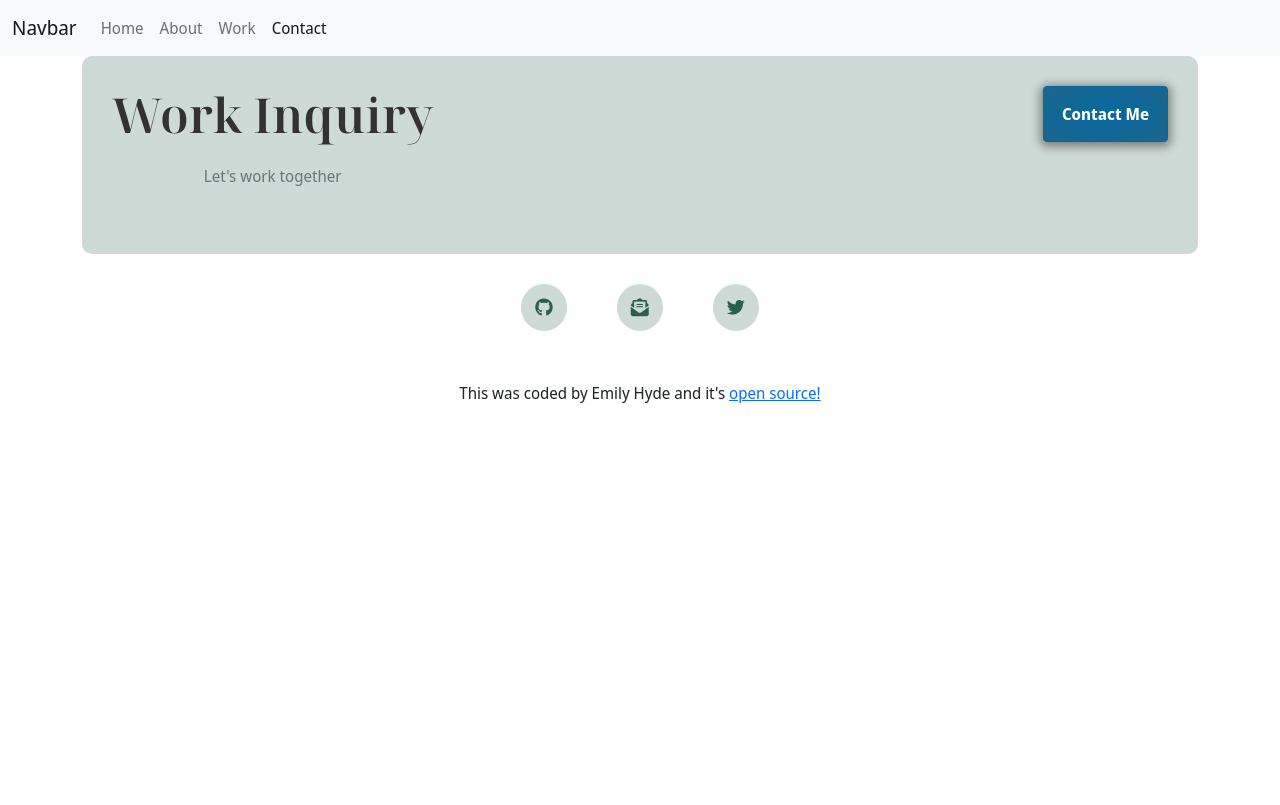
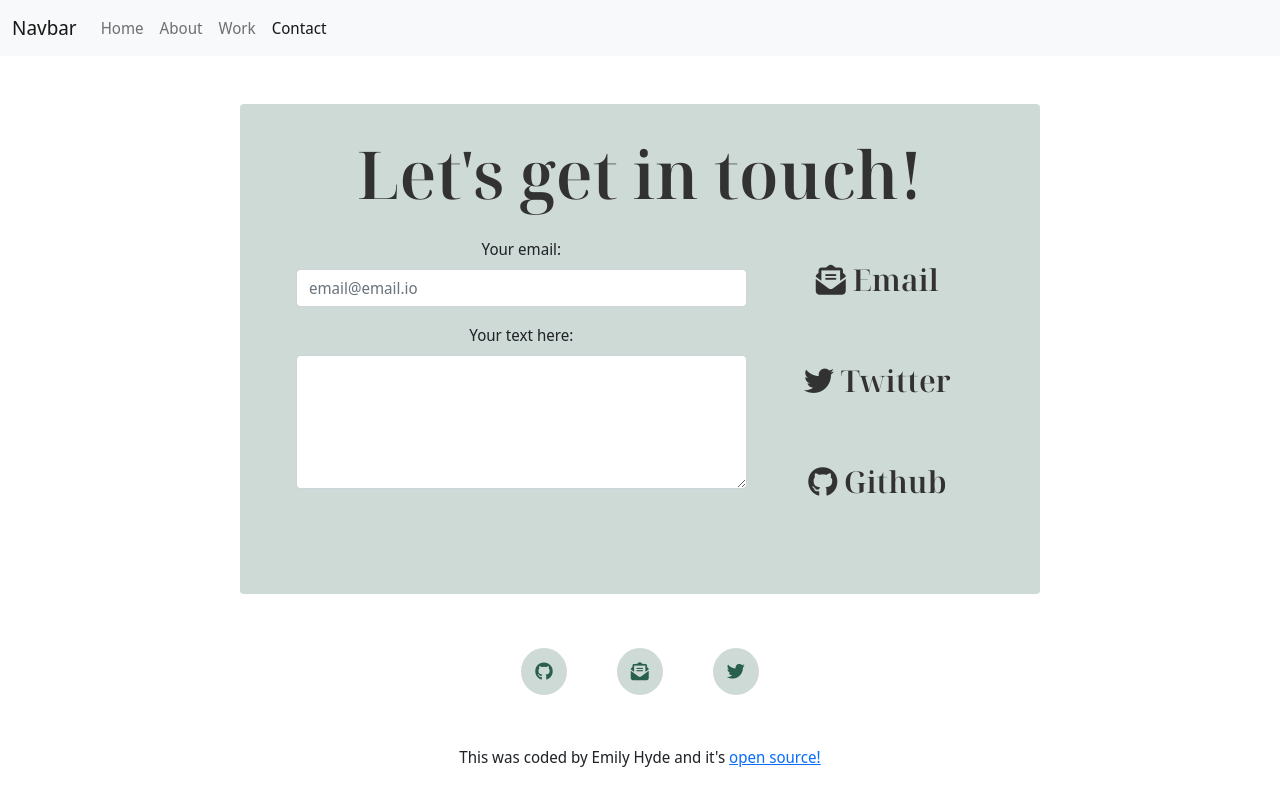
Before and after one commit to carefulRabbit/portfolio-first, a plain HTML site: page contact.html in a window 1280 px wide. Drawn offline with nearby package versions, Linux system fonts and the light colour scheme.

Commit message:
Creation of Work, About, and Contact Pages
Created work, about, and contact pages using similar code skeleton to minimize redundancies.

Added small SEO elements and styling as well.

```diff
--- a/contact.html
+++ b/contact.html
@@ -4,6 +4,7 @@
     <meta charset="UTF-8">
     <meta http-equiv="X-UA-Compatible" content="IE=edge">
     <meta name="viewport" content="width=device-width, initial-scale=1.0">
+    <meta name="Emily Hyde Portfolio Website Contact Page" content="contact information for junior web developer Emily Hyde">
     <link rel="preconnect" href="https://fonts.googleapis.com">
     <link rel="preconnect" href="https://fonts.gstatic.com" crossorigin>
     <link href="https://fonts.googleapis.com/css2?family=Noto+Sans+Display:wght@200;300&family=Noto+Serif+Display:ital,wght@0,400;0,600;1,400;1,600&display=swap" rel="stylesheet">
@@ -11,7 +12,7 @@
     <script src="https://cdn.jsdelivr.net/npm/bootstrap@5.0.2/dist/js/bootstrap.bundle.min.js" integrity="sha384-MrcW6ZMFYlzcLA8Nl+NtUVF0sA7MsXsP1UyJoMp4YLEuNSfAP+JcXn/tWtIaxVXM" crossorigin="anonymous"></script>
     <script src="https://kit.fontawesome.com/2268ec9c5b.js" crossorigin="anonymous"></script>
     <link rel="stylesheet" href="src/styles.css">
-    <title>Document</title>
+    <title>Emily Hyde Portfolio: Contact Page</title>
 </head>
 <body>
     <nav class="navbar navbar-expand-lg navbar-light bg-light">
@@ -23,13 +24,13 @@
     <div class="collapse navbar-collapse" id="navbarSupportedContent">
       <ul class="navbar-nav me-auto mb-2 mb-lg-0">
         <li class="nav-item">
-          <a class="nav-link" href="#">Home</a>
+          <a class="nav-link" href="/">Home</a>
         </li>
         <li class="nav-item">
-          <a class="nav-link" href="#">About</a>
+          <a class="nav-link" href="/about.html">About</a>
         </li>
         <li class="nav-item ">
-          <a class="nav-link" href="#" >
+          <a class="nav-link" href="/work.html" >
             Work
           </a>
 
@@ -43,22 +44,36 @@
   </div>
 </nav>
   <div class="container">
-    <footer>
-    <div class="work-inquire d-flex justify-content-between d-none d-md-flex">
-      <div >
-        <h4>Work Inquiry</h4>
-        <p class="text-muted">Let's work together</p>
+    <div class="container contact-page mt-5">
+      <h1>Let's get in touch!</h1>
+      <div class="row m-4">
+        <div class="col-md-8">
+          <div class="mb-3">
+            <label for="exampleFormControlInput1" class="form-label">Your email:</label>
+            <input type="email" class="form-control" id="exampleFormControlInput1" placeholder="email@email.io">
+          </div>
+          <div class="mb-3">
+            <label for="exampleFormControlTextarea1" class="form-label">Your text here:</label>
+            <textarea class="form-control" id="exampleFormControlTextarea1" rows="5"></textarea>
+          </div>
+        </div>
+        <div class="col-md-4 .d-md-none .d-sm-block">
+          <p><a href="mailto:email@email.io" class="contact-link"><i class="fas fa-envelope-open-text"></i> Email</a></p>
+          <p><a href="#" class="contact-link"><i class="fab fa-twitter"></i> Twitter</a></p>
+          <p><a href="#" class="contact-link"><i class="fab fa-github"></i> Github</a></p>
+        </div>
       </div>
-      <div>
-        <a href="/contact.html" class="btn button-style">Contact Me</a>
+
+
+    </div>
+
+    <footer class="mt-4">
+      <div class="social-links d-flex justify-content-center" id="social-links-c">
+        <a href="#" class="github"><i class="fab fa-github"></i></a>
+        <a href="#" class="email"><i class="fas fa-envelope-open-text"></i></a>
+        <a href="#" class="twitter"><i class="fab fa-twitter"></i></a>
       </div>
-    </div>
-    <div class="social-links d-flex justify-content-center">
-      <a href="#" class="github"><i class="fab fa-github"></i></a>
-      <a href="#" class="email"><i class="fas fa-envelope-open-text"></i></a>
-      <a href="#" class="twitter"><i class="fab fa-twitter"></i></a>
-    </div>
-    <p>This was coded by Emily Hyde and it's <a href="#">open source!</a></p>
+      <p>This was coded by Emily Hyde and it's  <a href="#">  open source!</a></p>
   </footer>
   </div>
 </body>
--- a/src/styles.css
+++ b/src/styles.css
@@ -23,9 +23,13 @@ h1, h2, h3, h4, h5, h6{
     font-weight: 600;
     margin: 0;
 }
+h1{
+    font-size: 66px;
+}
 
 img{
     border-radius: 4px;
+    max-height: 500px;
 }
 
 .button-style{
@@ -102,6 +106,23 @@ img{
 .profile{
     border-radius: 50%;
 }
+.contact-page{
+    max-width: 800px;
+    background-color: var(--branding-light);
+    padding: 30px 20px;
+    border-radius: 4px;
+}
+.contact-link{
+    font-size: 30px;
+    font-weight: 600;
+    text-decoration: none;
+    font-family: var(--heading-font);
+    color: var(--text-dark);
+    transition: all 150ms ease-in-out ;
+}
+.contact-link:hover{
+    color: white;
+}
 
 footer .work-inquire{
     background: var(--branding-light);
@@ -110,6 +131,9 @@ footer .work-inquire{
 }
 footer .work-inquire h4{
     font-size: 48px;
+}
+footer p{
+    text-align: center;
 }
 
 .github, .email, .twitter{
@@ -155,4 +179,11 @@ footer .work-inquire h4{
     .upper img{
         display: none;
     }
+    .contact-page{
+        padding: 15px;
+        background-color: white;
+    }
+    .contact-link{
+        display: none;
+    }
 }
```
Also changed, not shown: about.html (+7 -7 lines), index.html (+2 -2 lines), work.html (+24 -6 lines).
